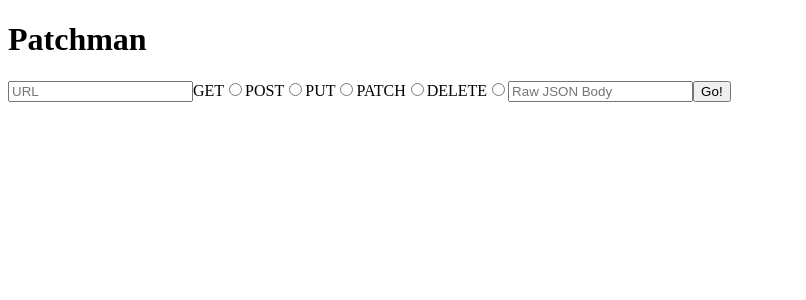
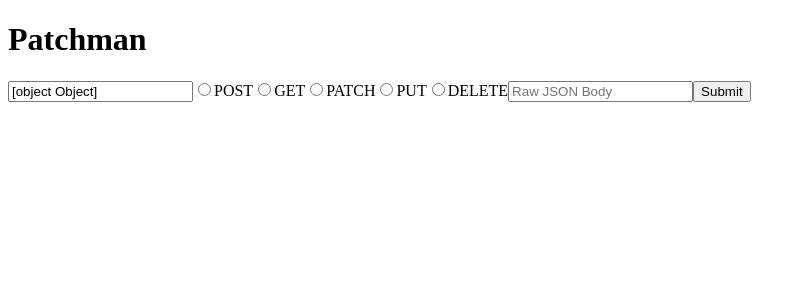
Before and after one commit to CNSpangler/postman-clone, a React app: page / in a window 1280 px wide. Shown: the top 300 px of the page, without its empty margins (0-806 px from the left). Built offline with nearby package versions, Linux system fonts and the light colour scheme.

Commit message:
fix InteractionPane duplicate code

```diff
--- a/src/components/App/App.jsx
+++ b/src/components/App/App.jsx
@@ -1,12 +1,12 @@
 import React from 'react';
 import Header from '../Header/Header.jsx';
-import Form from '../Form/Form.jsx';
+import InteractionPane from '../../containers/FormContainer/InteractionPane.jsx';
 
 export default function App() {
   return (
     <>
       <Header />
-      <Form />
+      <InteractionPane />
     </>
   );
 }
--- a/src/components/Form/Form.jsx
+++ b/src/components/Form/Form.jsx
@@ -1,21 +1,52 @@
 import React from 'react';
+import PropTypes from 'prop-types';
 
-const Form = () => (
-  <form>
-    <input type="text" id="URL" placeholder="URL" />
-    <label htmlFor="GET">GET</label>
-    <input type="radio" name="HTTP" id="GET" value="GET" />
-    <label htmlFor="POST">POST</label>
-    <input type="radio" name="HTTP" id="POST" value="POST" />
-    <label htmlFor="PUT">PUT</label>
-    <input type="radio" name="HTTP" id="PUT" value="PUT" />
-    <label htmlFor="PATCH">PATCH</label>
-    <input type="radio" name="HTTP" id="PATCH" value="PATCH" />
-    <label htmlFor="DELETE">DELETE</label>
-    <input type="radio" name="HTTP" id="DELETE" value="DELETE" />
-    <input type="textarea" name="body" placeholder="Raw JSON Body" />
-    <button>Go!</button>
+/* eslint-disable react/prop-types */
+const RadioGroup = ({ name, onChange, children }) => {
+  const radioButtonsWithNameAndOnChange = React.Children.map(children, child => {
+    return React.cloneElement(child, {
+      name,
+      onChange
+    });
+  });
+
+  return (
+    <>
+      {radioButtonsWithNameAndOnChange}
+    </>
+  );
+};
+
+const RadioButton = ({ name, value, onChange }) => (
+  <>
+    <input id={value} type="radio" name={name} value={value} onChange={onChange} />
+    <label htmlFor={value}>{value}</label>
+  </>
+);
+
+/* eslint-enable react/prop-types */
+const Form = (url, onUrlChange, body, onBodyChange, onMethodChange, onSubmit) => (
+  <form onSubmit={onSubmit}>
+    <input type="text" value={url} placeholder="URL" onChange={onUrlChange} />
+    <RadioGroup name="method" onChange={onMethodChange}>
+      <RadioButton value="POST" />
+      <RadioButton value="GET" />
+      <RadioButton value="PATCH" />
+      <RadioButton value="PUT" />
+      <RadioButton value="DELETE" />
+    </RadioGroup>
+    <input type="textarea" value={body} placeholder="Raw JSON Body" onChange={onBodyChange} />
+    <button>Submit</button>
   </form>
 );
 
+Form.propTypes = {
+  url: PropTypes.string.isRequired,
+  onUrlChange: PropTypes.func.isRequired,
+  body: PropTypes.object.isRequired,
+  onBodyChange: PropTypes.func.isRequired,
+  onMethodChange: PropTypes.func.isRequired,
+  onSubmit: PropTypes.func.isRequired
+};
+
 export default Form;
--- a/src/containers/FormContainer/InteractionPane.jsx
+++ b/src/containers/FormContainer/InteractionPane.jsx
@@ -6,22 +6,32 @@
 //    sets results in state
 // results pane reads state and automatically updates
 
-import React, { useState, useEffect } from 'react';
+import React, { Component } from 'react';
 import Form from '../../components/Form/Form.jsx';
 
-const InteractionPane = () => {
-  const [url, setUrl] = useState();
-  const [radio, setRadio] = useState();
+export default class InteractionPane extends Component {
+  state = {
+    url: '',
+    method: 'POST',
+    body: ''
+  }
 
-  useEffect(() => {
+  handleUrlChange = () => {};
+  // handleMethodChange = () => {};
+  // handleBodyChange = () => {};
 
-  }, []);
+  // handleSubmit = () => {
+  //   makeRequest(this.state.url, this.state.method, this.state.body)
+  //     .then(response => set response in state)
+  // }
 
-  return (
-    <>
-      <Form />
-    </>
-  );
-};
+  render() {
+    const { url, method, body } = this.state;
 
-export default InteractionPane;
+    return (
+      <>
+        <Form url={url} method={method} body={body} />
+      </>
+    );
+  }
+}
```
